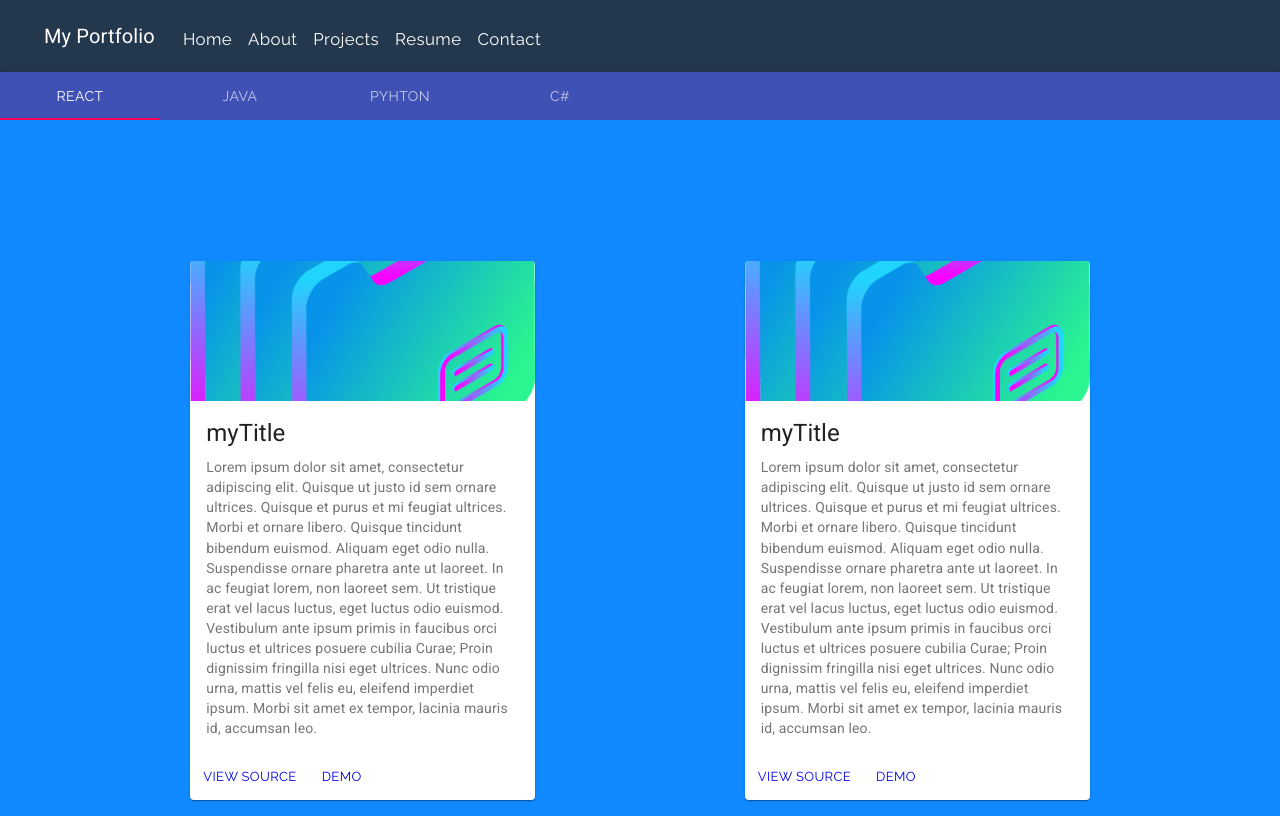
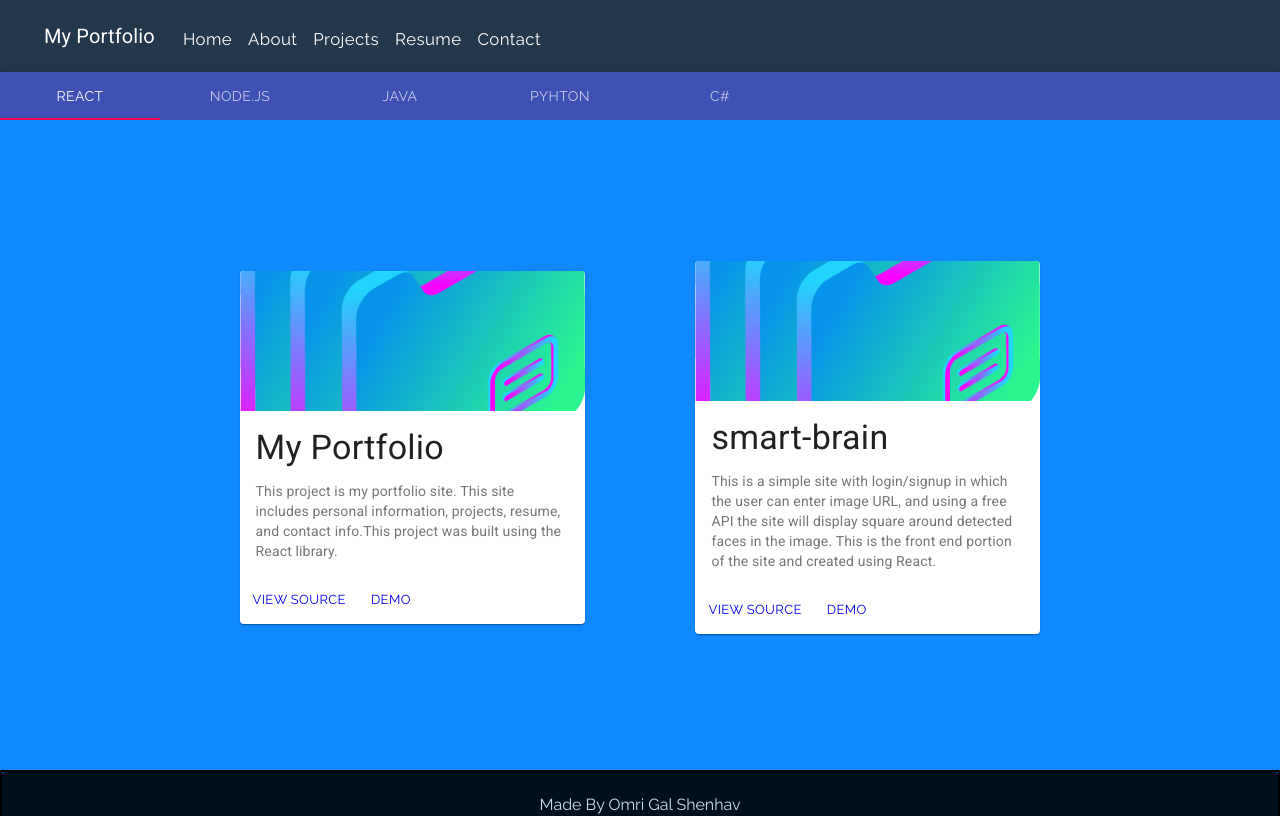
Before and after one commit to OmriGalShen/My-Portfolio, a React (Create React App) app: page /projects in a window 1280 px wide. Shown: the top 816 px of the page. Built offline with nearby package versions, Linux system fonts and the light colour scheme.

Commit message:
added content

```diff
--- a/src/components/content/projects/MediaCard.js
+++ b/src/components/content/projects/MediaCard.js
@@ -40,12 +40,13 @@ export default function MediaCard({ cardInfo }) {
     <Card className={classes.card}>
       <CardActionArea>
         <CardMedia
+          component="img"
           className={classes.media}
           image={cardInfo.image}
           title="Project Image"
         />
         <CardContent>
-          <Typography gutterBottom variant="h5" component="h2">
+          <Typography gutterBottom variant="h4" component="h2">
             {cardInfo.title}
           </Typography>
           <Typography variant="body2" color="textSecondary" component="p">
--- a/src/components/content/projects/Projects.css
+++ b/src/components/content/projects/Projects.css
@@ -18,7 +18,7 @@
   display: flex;
   align-items: center;
   flex-direction: row;
-  justify-content: space-around;
+  justify-content: center;
   margin: 5%;
 }
 
--- a/src/components/content/projects/Projects.js
+++ b/src/components/content/projects/Projects.js
@@ -36,7 +36,7 @@ TabPanel.propTypes = {
 
 const useStyles = makeStyles(theme => ({
   root: {
-    // backgroundColor: theme.palette.background.paper
+    backgroundColor: theme.palette.background.paper
   },
   appBar: {
     // backgroundColor: theme.palette.background.paper
--- a/src/components/content/projects/myProjects.js
+++ b/src/components/content/projects/myProjects.js
@@ -4,51 +4,52 @@ export const projectList = [
   {
     type: "React",
     image: img,
-    title: "myTitle",
+    title: "My Portfolio",
     description:
-      "Lorem ipsum dolor sit amet, consectetur adipiscing elit. Quisque ut justo id sem ornare ultrices. Quisque et purus et mi feugiat ultrices. Morbi et ornare libero. Quisque tincidunt bibendum euismod. Aliquam eget odio nulla. Suspendisse ornare pharetra ante ut laoreet. In ac feugiat lorem, non laoreet sem. Ut tristique erat vel lacus luctus, eget luctus odio euismod. Vestibulum ante ipsum primis in faucibus orci luctus et ultrices posuere cubilia Curae; Proin dignissim fringilla nisi eget ultrices. Nunc odio urna, mattis vel felis eu, eleifend imperdiet ipsum. Morbi sit amet ex tempor, lacinia mauris id, accumsan leo.",
-    projectLink: "https://google.com",
-    demoLink: "https://google.com"
+      "This project is my portfolio site. This site includes personal information, projects, resume, and contact info.This project was built using the React library.",
+    projectLink: "https://github.com/OmriGalShen/My-Portfolio",
+    demoLink: "https://omri-shenhav.herokuapp.com/"
   },
   {
     type: "React",
     image: img,
-    title: "myTitle",
+    title: "smart-brain",
     description:
-      "Lorem ipsum dolor sit amet, consectetur adipiscing elit. Quisque ut justo id sem ornare ultrices. Quisque et purus et mi feugiat ultrices. Morbi et ornare libero. Quisque tincidunt bibendum euismod. Aliquam eget odio nulla. Suspendisse ornare pharetra ante ut laoreet. In ac feugiat lorem, non laoreet sem. Ut tristique erat vel lacus luctus, eget luctus odio euismod. Vestibulum ante ipsum primis in faucibus orci luctus et ultrices posuere cubilia Curae; Proin dignissim fringilla nisi eget ultrices. Nunc odio urna, mattis vel felis eu, eleifend imperdiet ipsum. Morbi sit amet ex tempor, lacinia mauris id, accumsan leo.",
-    projectLink: "https://google.com",
-    demoLink: "https://google.com"
+      "This is a simple site with login/signup in which the user can enter image URL, and using a free API the site will display square around detected faces in the image. This is the front end portion of the site and created using React.",
+    projectLink: "https://github.com/OmriGalShen/smart-brain",
+    demoLink: "https://smart-brain-omri.herokuapp.com/"
+  },
+  {
+    type: "Node.js",
+    image: img,
+    title: "smart-brain-api",
+    description:
+      "This is a simple site with login/signup in which the user can enter image URL, and using a free API the site will display square around detected faces in the image. This is the back-end portion of the site and created using Node js and express. The database used is postgresSQL.",
+    projectLink: "https://github.com/OmriGalShen/smart-brain-api",
+    demoLink: "https://smart-brain-omri.herokuapp.com/"
   },
   {
     type: "Java",
     image: img,
-    title: "myTitle",
+    title: "SpellChecker",
     description:
-      "Lorem ipsum dolor sit amet, consectetur adipiscing elit. Quisque ut justo id sem ornare ultrices. Quisque et purus et mi feugiat ultrices. Morbi et ornare libero. Quisque tincidunt bibendum euismod. Aliquam eget odio nulla. Suspendisse ornare pharetra ante ut laoreet. In ac feugiat lorem, non laoreet sem. Ut tristique erat vel lacus luctus, eget luctus odio euismod. Vestibulum ante ipsum primis in faucibus orci luctus et ultrices posuere cubilia Curae; Proin dignissim fringilla nisi eget ultrices. Nunc odio urna, mattis vel felis eu, eleifend imperdiet ipsum. Morbi sit amet ex tempor, lacinia mauris id, accumsan leo.",
-    projectLink: "https://google.com"
+      "This project was created as part of an assignment for a computer science course. This project is a simple command-line application written in Java. It uses a dictionary text file and an input file and display potential spelled incorrectly words and also display suggestions for a fix.",
+    projectLink: "https://github.com/OmriGalShen/SpellChecker"
   },
   {
     type: "Pyhton",
     image: img,
-    title: "myTitle",
+    title: "BlackJack",
     description:
-      "Lorem ipsum dolor sit amet, consectetur adipiscing elit. Quisque ut justo id sem ornare ultrices. Quisque et purus et mi feugiat ultrices. Morbi et ornare libero. Quisque tincidunt bibendum euismod. Aliquam eget odio nulla. Suspendisse ornare pharetra ante ut laoreet. In ac feugiat lorem, non laoreet sem. Ut tristique erat vel lacus luctus, eget luctus odio euismod. Vestibulum ante ipsum primis in faucibus orci luctus et ultrices posuere cubilia Curae; Proin dignissim fringilla nisi eget ultrices. Nunc odio urna, mattis vel felis eu, eleifend imperdiet ipsum. Morbi sit amet ex tempor, lacinia mauris id, accumsan leo.",
-    projectLink: "https://google.com"
-  },
-  {
-    type: "Pyhton",
-    image: img,
-    title: "myTitle",
-    description:
-      "Lorem ipsum dolor sit amet, consectetur adipiscing elit. Quisque ut justo id sem ornare ultrices. Quisque et purus et mi feugiat ultrices. Morbi et ornare libero. Quisque tincidunt bibendum euismod. Aliquam eget odio nulla. Suspendisse ornare pharetra ante ut laoreet. In ac feugiat lorem, non laoreet sem. Ut tristique erat vel lacus luctus, eget luctus odio euismod. Vestibulum ante ipsum primis in faucibus orci luctus et ultrices posuere cubilia Curae; Proin dignissim fringilla nisi eget ultrices. Nunc odio urna, mattis vel felis eu, eleifend imperdiet ipsum. Morbi sit amet ex tempor, lacinia mauris id, accumsan leo.",
-    projectLink: "https://google.com"
+      "A simple text based black jack game with music. I created this program to learn the basics of Python 3.",
+    projectLink: "https://github.com/OmriGalShen/BlackJack"
   },
   {
     type: "C#",
     image: img,
-    title: "myTitle",
+    title: "High School Project",
     description:
-      "Lorem ipsum dolor sit amet, consectetur adipiscing elit. Quisque ut justo id sem ornare ultrices. Quisque et purus et mi feugiat ultrices. Morbi et ornare libero. Quisque tincidunt bibendum euismod. Aliquam eget odio nulla. Suspendisse ornare pharetra ante ut laoreet. In ac feugiat lorem, non laoreet sem. Ut tristique erat vel lacus luctus, eget luctus odio euismod. Vestibulum ante ipsum primis in faucibus orci luctus et ultrices posuere cubilia Curae; Proin dignissim fringilla nisi eget ultrices. Nunc odio urna, mattis vel felis eu, eleifend imperdiet ipsum. Morbi sit amet ex tempor, lacinia mauris id, accumsan leo.",
-    projectLink: "https://google.com"
+      'This work is part of a project called "Computer Science, Academia and Industry" by Weizmann Institute of Science. In this project I made a simple geometric optics simulator (WinForms application) using C# and .NET framework.',
+    projectLink: "https://github.com/OmriGalShen/HighSchoolProject"
   }
 ];
```
